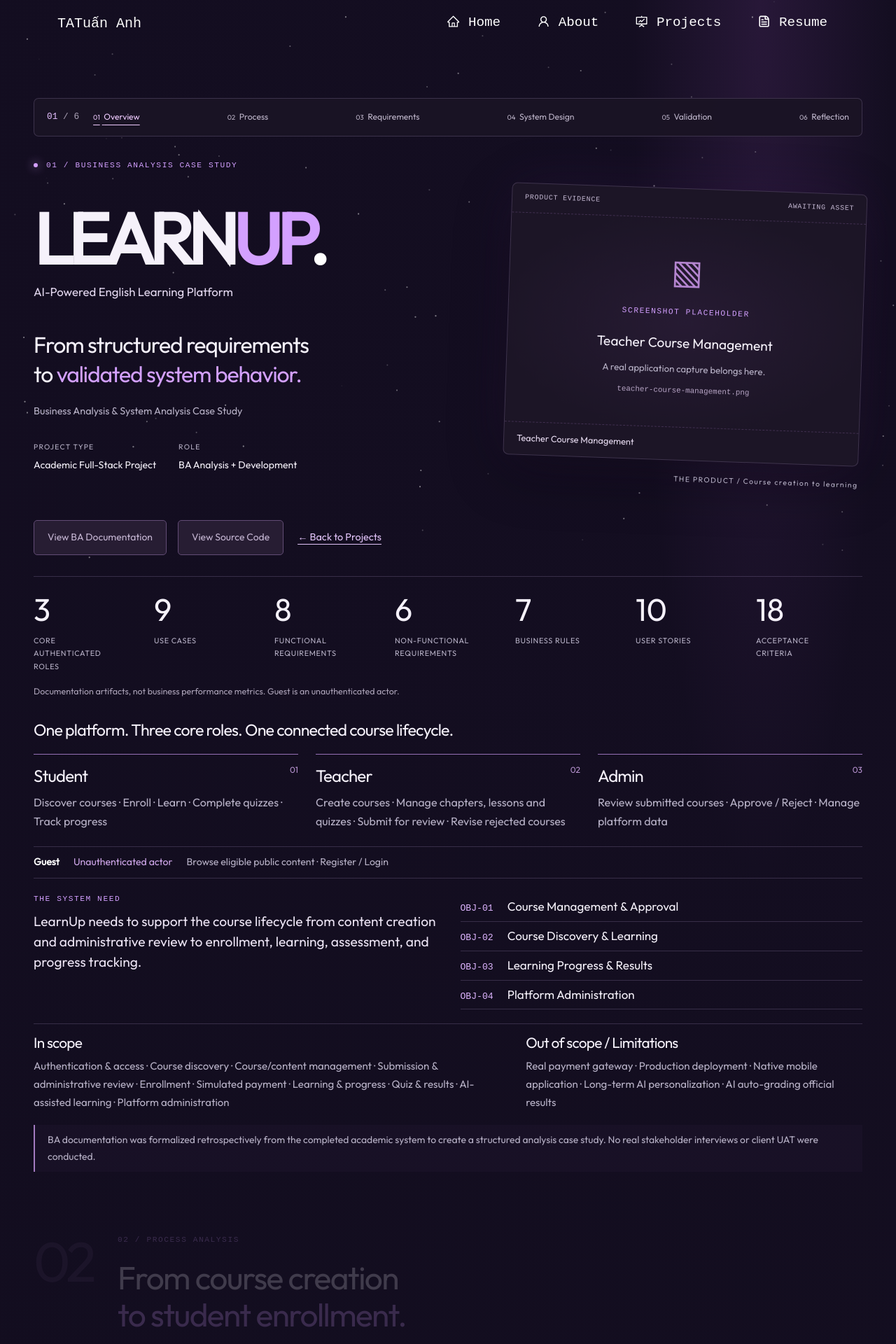
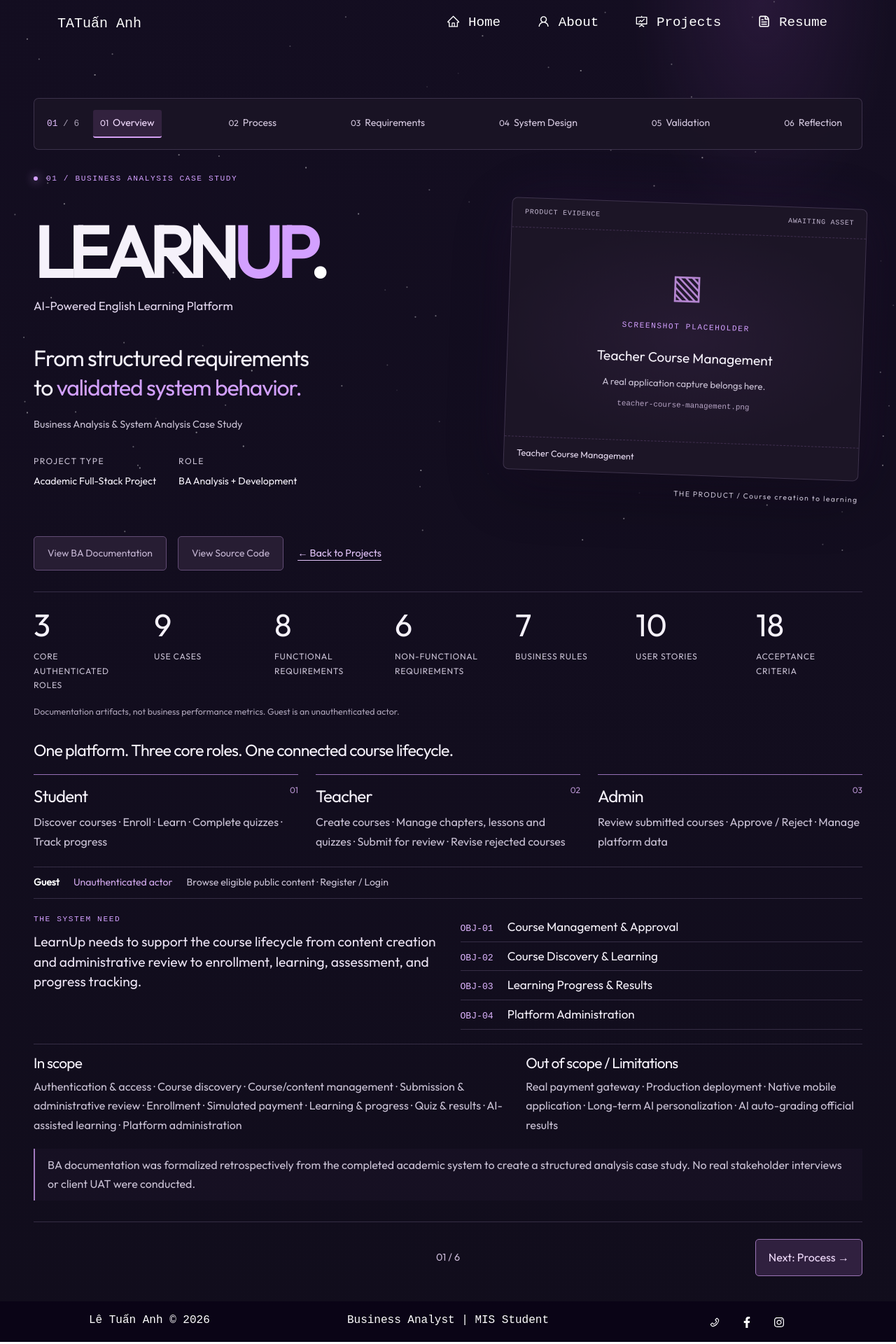
Before and after one commit to ltuananh1105/Portfolio, a React (Create React App) app: page /projects/learnup in a window 1280 px wide. Shown: the top 1920 px of the page at 70% size. Built offline with nearby package versions, Linux system fonts and the light colour scheme; a web font is replaced by a local one.

Commit message:
Update LearnUp case study

```diff
--- a/src/components/Projects/LearnUpCaseStudy.css
+++ b/src/components/Projects/LearnUpCaseStudy.css
@@ -56,9 +56,9 @@
 .lu-nav-links::-webkit-scrollbar { height: 4px; }
 .lu-nav-links::-webkit-scrollbar-track { background: #251a31; }
 .lu-nav-links::-webkit-scrollbar-thumb { background: #77518f; }
-.lu-nav-links a { flex: 0 0 auto; white-space: nowrap; color: #bdb4c9; text-decoration: none; font-size: .76rem; }
-.lu-nav-links a > span { font-size: .6rem; margin-right: 3px; }
-.lu-nav-links a[aria-current], .lu-nav-links a:hover { color: #efcbff; text-decoration: underline; text-underline-offset: 7px; }
+.lu-nav-links button { flex: 0 0 auto; white-space: nowrap; color: #d4c8df; background: transparent; border: 0; border-bottom: 2px solid transparent; border-radius: 3px; padding: 7px 10px; font: inherit; font-size: .88rem; }
+.lu-nav-links button > span { font-size: .75rem; margin-right: 3px; }
+.lu-nav-links button[aria-current], .lu-nav-links button:hover { color: #f3dcff; background: #65407755; border-bottom-color: #d4a0f2; }
 .lu-mobile-nav { display: none; }
 .lu-section { padding: 112px 0 26px; }
 .lu-section-heading { display: grid; grid-template-columns: 95px 1fr; gap: 25px; margin-bottom: 42px; }
@@ -350,3 +350,32 @@
   .learnup-case-study *, .lu-lightbox * { animation: none !important; transition: none !important; scroll-behavior: auto !important; }
   .learnup-case-study #tsparticles { display: none; }
 }
+
+/* Main chapters are state-selected; scrolling stays within the current chapter. */
+.lu-chapter-stage { scroll-margin-top: 145px; min-height: 55vh; }
+.lu-chapter-stage:focus { outline: none; }
+.lu-chapter-stage > .lu-section { padding-top: 16px; }
+.lu-chapter-controls { display: grid; grid-template-columns: 1fr auto 1fr; gap: 18px; align-items: center; margin-top: 30px; padding: 24px 0 36px; border-top: 1px solid var(--lu-line); }
+.lu-chapter-controls button { width: fit-content; background: #30203f; color: #efdafa; border: 1px solid #9c75b6; border-radius: 5px; padding: 12px 18px; font: inherit; font-size: 1rem; text-align: left; }
+.lu-chapter-controls button:hover { background: #513064; color: white; }
+.lu-chapter-controls > :last-child { justify-self: end; }
+.lu-chapter-count { color: #cbbad8; font-size: .9rem; }
+.learnup-case-study { --lu-muted: #c9c1d4; }
+.lu-roles p, .lu-scope p, .lu-validation p, .lu-product-caption p, .lu-mappings p, .lu-panel-note p { font-size: 1rem; line-height: 1.7; }
+.learnup-case-study .lu-boundary { font-size: 1rem; line-height: 1.7; }
+.lu-trace-group p { font-size: 1.08rem; margin: 4px 0 12px; }
+.lu-trace-group code { font-size: .87rem; }
+.lu-trace-label { font-size: .76rem; }
+.lu-artifacts span, .lu-meta dt { font-size: .76rem; }
+.lu-artifacts span { max-width: 145px; }
+.lu-mappings h4 { margin: 0 0 8px; }
+@media (prefers-reduced-motion: no-preference) {
+  .lu-chapter-stage { animation: lu-chapter-enter .22s ease-out both; }
+}
+@keyframes lu-chapter-enter { from { opacity: .65; transform: translateY(6px); } to { opacity: 1; transform: translateY(0); } }
+@media (max-width: 700px) {
+  .lu-chapter-stage { scroll-margin-top: 135px; }
+  .lu-chapter-controls { grid-template-columns: 1fr 1fr; gap: 12px; }
+  .lu-chapter-count { display: none; }
+  .lu-chapter-controls button { padding: 10px 12px; font-size: .9rem; }
+}
--- a/src/components/Projects/LearnUpCaseStudy.js
+++ b/src/components/Projects/LearnUpCaseStudy.js
@@ -1,12 +1,13 @@
 import React, { useEffect, useRef, useState } from "react";
 import { Modal } from "react-bootstrap";
-import { Link } from "react-router-dom";
+import { Link, useLocation, useNavigate } from "react-router-dom";
 import Particle from "../Particle";
 import { diagrams, screenshots, evidenceLinks } from "./learnupEvidence";
 import "./LearnUpCaseStudy.css";
 import LearnUpSwitcher from "./LearnUpSwitcher";
 
 const chapters = ["Overview", "Process", "Requirements", "System Design", "Validation", "Reflection"];
+const chapterKeys = ["overview", "process", "requirements", "system-design", "validation", "reflection"];
 const chapterId = (index) => `learnup-${index + 1}`;
 const number = (index) => String(index + 1).padStart(2, "0");
 const stats = [[3, "Core authenticated roles"], [9, "Use cases"], [8, "Functional requirements"], [6, "Non-functional requirements"], [7, "Business rules"], [10, "User stories"], [18, "Acceptance criteria"]];
@@ -56,31 +57,43 @@ function Asset({ asset, onExpand, product = false, hero = false }) {
 }
 
 function LearnUpCaseStudy() {
-  const [active, setActive] = useState(0);
+  const location = useLocation();
+  const navigate = useNavigate();
+  // The router location is the chapter state: refresh and browser history stay in sync.
+  const requestedChapter = location.hash.slice(1);
+  const activeChapter = chapterKeys.includes(requestedChapter) ? requestedChapter : "overview";
+  const active = chapterKeys.indexOf(activeChapter);
   const [expanded, setExpanded] = useState(null);
   const [zoom, setZoom] = useState(100);
-  const pageRef = useRef(null);
+  const chapterRef = useRef(null);
+  const previousChapter = useRef(activeChapter);
+  function changeChapter(index) {
+    if (index < 0 || index >= chapters.length || index === active) return;
+    navigate({ pathname: location.pathname, search: location.search, hash: chapterKeys[index] });
+  }
   useEffect(() => {
-    const sections = Array.from(pageRef.current.querySelectorAll("section[id]"));
-    let frame;
-    const update = () => {
-      cancelAnimationFrame(frame);
-      frame = requestAnimationFrame(() => { let current = 0; sections.forEach((section, index) => { if (section.getBoundingClientRect().top <= 210) current = index; }); setActive(current); });
-    };
-    const resizeObserver = new ResizeObserver(update);
-    resizeObserver.observe(pageRef.current);
-    window.addEventListener("scroll", update, { passive: true }); update();
-    return () => { resizeObserver.disconnect(); window.removeEventListener("scroll", update); cancelAnimationFrame(frame); };
-  }, []);
+    if (previousChapter.current === activeChapter) return;
+    previousChapter.current = activeChapter;
+    setExpanded(null);
+    const frame = requestAnimationFrame(() => {
+      chapterRef.current?.focus({ preventScroll: true });
+      chapterRef.current?.scrollIntoView({
+        behavior: window.matchMedia("(prefers-reduced-motion: reduce)").matches ? "auto" : "smooth",
+        block: "start",
+      });
+    });
+    return () => cancelAnimationFrame(frame);
+  }, [activeChapter]);
   const expand = (asset) => { setZoom(100); setExpanded(asset); };
-  return <main className="learnup-case-study" ref={pageRef}>
+  return <main className="learnup-case-study">
     <Particle />
     <div className="lu-shell">
       <nav className="lu-nav" aria-label="LearnUp chapters"><span className="lu-nav-progress">{number(active)} <span>/ {chapters.length}</span></span>
-        <div className="lu-nav-links">{chapters.map((chapter, index) => <a key={chapter} href={`#${chapterId(index)}`} aria-current={active === index ? "location" : undefined}><span>{number(index)}</span> {chapter}</a>)}</div>
-        <label className="lu-mobile-nav">Chapter<select aria-label="Jump to chapter" value={active} onChange={(event) => { const index = Number(event.target.value); document.getElementById(chapterId(index)).scrollIntoView(); setActive(index); }}>{chapters.map((chapter, index) => <option key={chapter} value={index}>{number(index)} / {chapter}</option>)}</select></label>
+        <div className="lu-nav-links">{chapters.map((chapter, index) => <button type="button" key={chapter} onClick={() => changeChapter(index)} aria-current={active === index ? "step" : undefined} aria-controls="lu-chapter-stage"><span>{number(index)}</span> {chapter}</button>)}</div>
+        <label className="lu-mobile-nav">Chapter<select aria-label="Jump to chapter" value={active} onChange={(event) => changeChapter(Number(event.target.value))}>{chapters.map((chapter, index) => <option key={chapter} value={index}>{number(index)} / {chapter}</option>)}</select></label>
       </nav>
-      <section className="lu-hero" id={chapterId(0)} aria-labelledby="lu-hero-title">
+      <div id="lu-chapter-stage" className="lu-chapter-stage" key={activeChapter} ref={chapterRef} tabIndex={-1} aria-label={`${chapters[active]} chapter`} >
+      {activeChapter === "overview" && <section className="lu-hero" id={chapterId(0)} aria-labelledby="lu-hero-title">
         <p className="lu-eyebrow"><span className="lu-dot" />01 / Business Analysis Case Study</p>
         <div className="lu-hero-grid"><div>
           <h1 id="lu-hero-title">LEARN<span>UP</span><span className="lu-title-period">.</span></h1>
@@ -100,15 +113,15 @@ function LearnUpCaseStudy() {
         <div className="lu-scope"><div><h3>In scope</h3><p>Authentication &amp; access · Course discovery · Course/content management · Submission &amp; administrative review · Enrollment · Simulated payment · Learning &amp; progress · Quiz &amp; results · AI-assisted learning · Platform administration</p></div><div><h3>Out of scope / Limitations</h3><p>Real payment gateway · Production deployment · Native mobile application · Long-term AI personalization · AI auto-grading official results</p></div></div>
         <p className="lu-boundary">BA documentation was formalized retrospectively from the completed academic system to create a structured analysis case study. No real stakeholder interviews or client UAT were conducted.</p>
         </div>
-      </section>
-      <Section index={1} label="Process Analysis" title={<>From course creation<br /><em>to student enrollment.</em></>} intro="Creation is only the beginning. Ownership, submission validation and administrative review govern publication.">
+      </section>}
+      {activeChapter === "process" && <Section index={1} label="Process Analysis" title={<>From course creation<br /><em>to student enrollment.</em></>} intro="Creation is only the beginning. Ownership, submission validation and administrative review govern publication.">
         <LearnUpSwitcher id="lu-process" label="Process artifacts" items={[
           { label: "Course Creation & Review", content: <Asset asset={diagrams.courseReview} onExpand={expand} /> },
           { label: "Student Enrollment", content: <><Asset asset={diagrams.enrollment} onExpand={expand} /><div className="lu-panel-note"><code>FR-02 · UC-05 · BR-02</code><p>Enrollment connects a published course to a learner. The academic implementation includes simulated payment and duplicate enrollment prevention.</p></div></> },
         ]} />
         <div className="lu-rules">{[["01 / Teacher ownership", "A teacher can manage only owned courses."], ["02 / Admin review", "Only Admin can approve or reject submitted courses."], ["03 / Submission validation", "A course must satisfy required conditions before submission."]].map(([title, text]) => <div key={title}><p className="lu-eyebrow">{title}</p><p>{text}</p></div>)}</div>
-      </Section>
-      <Section index={2} label="Requirements & Traceability" title={<>From business objective<br />to <em>validated system behavior.</em></>}>
+      </Section>}
+      {activeChapter === "requirements" && <Section index={2} label="Requirements & Traceability" title={<>Turning system needs<br />into <em>validated behavior.</em></>}>
         <div className="lu-requirement-counts">{stats.slice(2).map(([count, label]) => <p key={label}><strong>{count}</strong>{label}</p>)}</div>
         <p className="lu-intro">One concrete example: define enrollment, describe the user goal, prevent duplicates, and specify acceptance.</p>
         <div className="lu-signature">
@@ -116,13 +129,13 @@ function LearnUpCaseStudy() {
           <ol className="lu-trace-groups">{["Why", "What", "Rule & expectation", "Prove"].map((group, groupIndex) => <li className="lu-trace-group" key={group}>
             <h3><span>{number(groupIndex)}</span>{group}</h3>
             <ol>{trace.slice(groupIndex * 2, groupIndex * 2 + 2).map(([label, id, text], stepIndex) => <li key={id} className={groupIndex === 3 && stepIndex === 1 ? "lu-trace-result" : ""}>
-              <span className="lu-trace-label">{label}</span><code>{id}</code><p>{text}</p>
+              <span className="lu-trace-label">{label}</span><p>{text}</p><code>{id}</code>
             </li>)}</ol>
           </li>)}</ol>
           <div className="lu-trace-end"><p>One requirement, traced from business objective to validated system behavior.</p><EvidenceLink href={evidenceLinks.rtm}>View Full RTM</EvidenceLink></div>
         </div>
-      </Section>
-      <Section index={3} label="System Design" title={<>From requirements<br /><em>to system structure.</em></>}>
+      </Section>}
+      {activeChapter === "system-design" && <Section index={3} label="System Design" title={<>From requirements<br /><em>to system structure.</em></>}>
         <LearnUpSwitcher id="lu-system" label="System design artifacts" items={[
           { label: "Use Case", content: <Asset asset={diagrams.useCase} onExpand={expand} /> },
           { label: "ERD", content: <>
@@ -138,14 +151,14 @@ function LearnUpCaseStudy() {
           { label: "API Mapping", content: <div className="lu-api-panel">
         <h3 className="lu-subheading">A requirement needs a path through the system.</h3>
         <p className="lu-bridge">Requirement <span>→</span> Workflow / UI <span>→</span> REST API <span>→</span> Business logic <span>→</span> SQL data</p>
-        <div className="lu-mappings">{mappings.map(([id, title, api, logic, data]) => <article key={id}><div><code>{id}</code><h4>{title}</h4></div><div><span>API / capability</span><code>{api}</code></div><div><span>Business logic</span><p>{logic}</p></div><div><span>{id === "FR-08" ? "Response" : "Data impact"}</span><p>{data}</p></div></article>)}</div>
+        <div className="lu-mappings">{mappings.map(([id, title, api, logic, data]) => <article key={id}><div><h4>{title}</h4><code>{id}</code></div><div><span>API / capability</span><code>{api}</code></div><div><span>Business logic</span><p>{logic}</p></div><div><span>{id === "FR-08" ? "Response" : "Data impact"}</span><p>{data}</p></div></article>)}</div>
         <p className="lu-footnote">The AI path returns a response from an external service; it does not automatically update official Quiz Results.</p>
         <div className="lu-access">{[["Authentication", "Who are you?"], ["Authorization", "What can your role do?"], ["Ownership", "Is this resource yours?"]].map(([title, text]) => <div key={title}><p className="lu-eyebrow">{title}</p><h3>{text}</h3></div>)}</div>
         <p className="lu-boundary">A Teacher role does not automatically mean that the teacher can modify every course. Ownership rules restrict course modification to the course owner.</p>
           </div> },
         ]} />
-      </Section>
-      <Section index={4} label="Validation & Working Product" title={<>From requirement<br /><em>to working behavior.</em></>}>
+      </Section>}
+      {activeChapter === "validation" && <Section index={4} label="Validation & Working Product" title={<>From requirement<br /><em>to working behavior.</em></>}>
         <div className="lu-validation-intro"><div><strong>7</strong><span>Test scenarios</span></div><div><strong>14</strong><span>UAT-style scenarios</span></div><p>Documented academic validation.<br />Four selected examples below.</p></div>
         <div className="lu-validation">{[["Duplicate Enrollment", null, "Duplicate enrollment should be rejected."], ["Teacher Ownership", "Teacher B attempts to modify Teacher A’s course.", "Access denied."], ["Unauthorized Course Review", "Student attempts to approve/reject a course.", "403 / denied."], ["AI Failure Handling", null, "Return an error without leaving the application hanging."]].map(([title, scenario, expected], index) => <article key={title}><div className="lu-validation-top"><span className="lu-eyebrow">Example {number(index)}</span><span className="lu-pass">✓ PASS</span></div><h3>{title}</h3>{scenario && <p><strong>Scenario</strong>{scenario}</p>}<p><strong>Expected</strong>{expected}</p></article>)}</div>
         <p className="lu-boundary">Validation was performed locally against the implemented academic system using UAT-style scenarios. It was not client UAT.</p>
@@ -157,8 +170,8 @@ function LearnUpCaseStudy() {
             content: <><Asset asset={asset} product onExpand={expand} /><div className="lu-product-caption"><code>{asset.id}</code><p>{asset.caption}</p></div></>,
           }))} />
         </div>
-      </Section>
-      <Section index={5} title={<>What this project<br /><em>taught me.</em></>}>
+      </Section>}
+      {activeChapter === "reflection" && <Section index={5} title={<>What this project<br /><em>taught me.</em></>}>
         <details className="lu-change-exercise" open>
           <summary>Change impact exercise</summary>
         <span className="lu-pill">Hypothetical Change Analysis</span>
@@ -169,7 +182,13 @@ function LearnUpCaseStudy() {
         <div className="lu-reflection"><p className="lu-statement">A requirement becomes more useful when you can follow it all the way to <em>observable behavior.</em></p><div>{["Traceability keeps business requirements connected to system behavior.", "Technical knowledge helps check how requirements appear in APIs, data, authorization and ownership rules.", "Validation closes the loop between a requirement and its implementation."].map((text, index) => <p key={text}><span>{number(index)}</span>{text}</p>)}</div></div>
         <div className="lu-limitations"><p className="lu-eyebrow">Project limitations</p><p>Academic environment · No real stakeholder interviews · Local UAT-style validation · Simulated payment · No production deployment</p></div>
         <div className="lu-closing"><p className="lu-eyebrow">Continue beyond the presentation</p><h2>Explore the <em>evidence.</em></h2><Actions closing /></div>
-      </Section>
+      </Section>}
+      <nav className="lu-chapter-controls" aria-label="Previous and next chapter">
+        {active > 0 ? <button type="button" onClick={() => changeChapter(active - 1)}>← Previous: {chapters[active - 1]}</button> : <span />}
+        <span className="lu-chapter-count">{number(active)} / {chapters.length}</span>
+        {active < chapters.length - 1 ? <button type="button" onClick={() => changeChapter(active + 1)}>Next: {chapters[active + 1]} →</button> : <span />}
+      </nav>
+      </div>
     </div>
     <Modal show={Boolean(expanded)} onHide={() => setExpanded(null)} fullscreen className="lu-lightbox" aria-labelledby="lu-lightbox-title" restoreFocus>
       <Modal.Header closeButton closeVariant="white"><Modal.Title id="lu-lightbox-title">{expanded?.title}</Modal.Title></Modal.Header>
```
